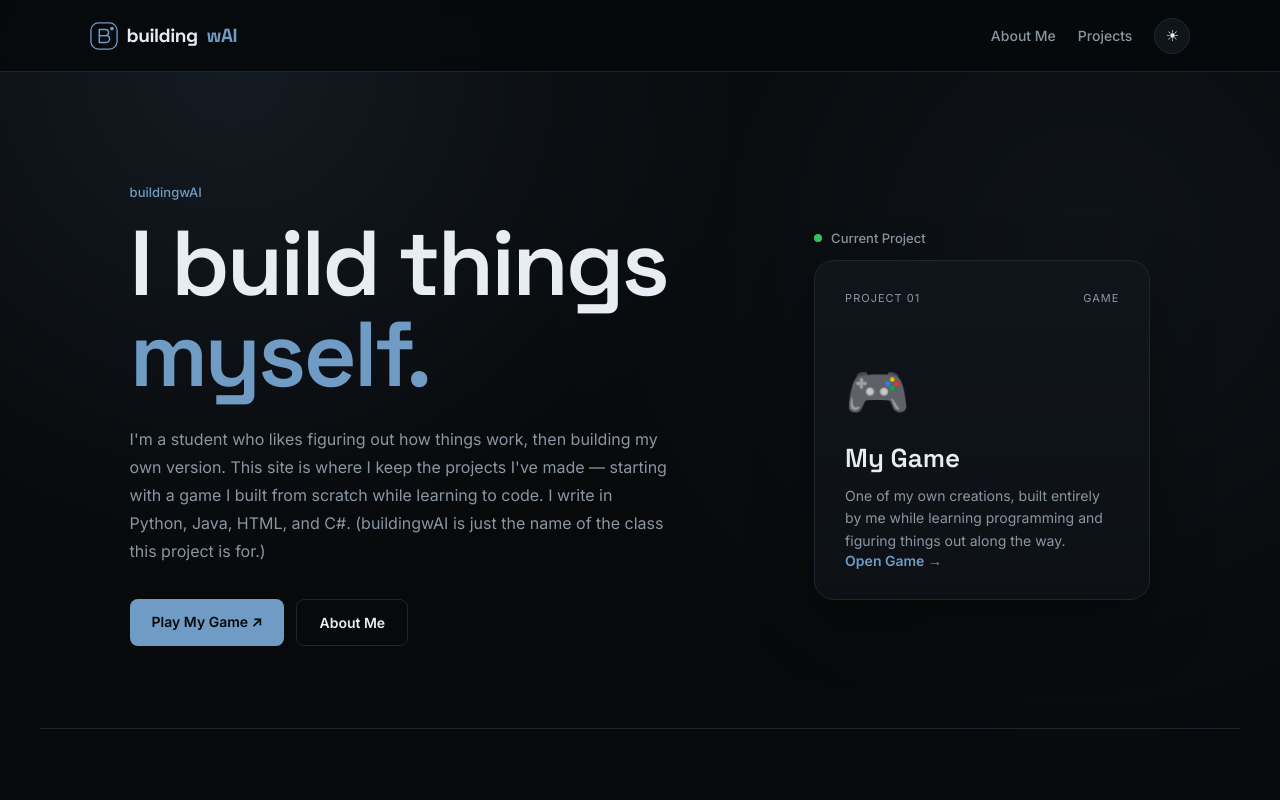
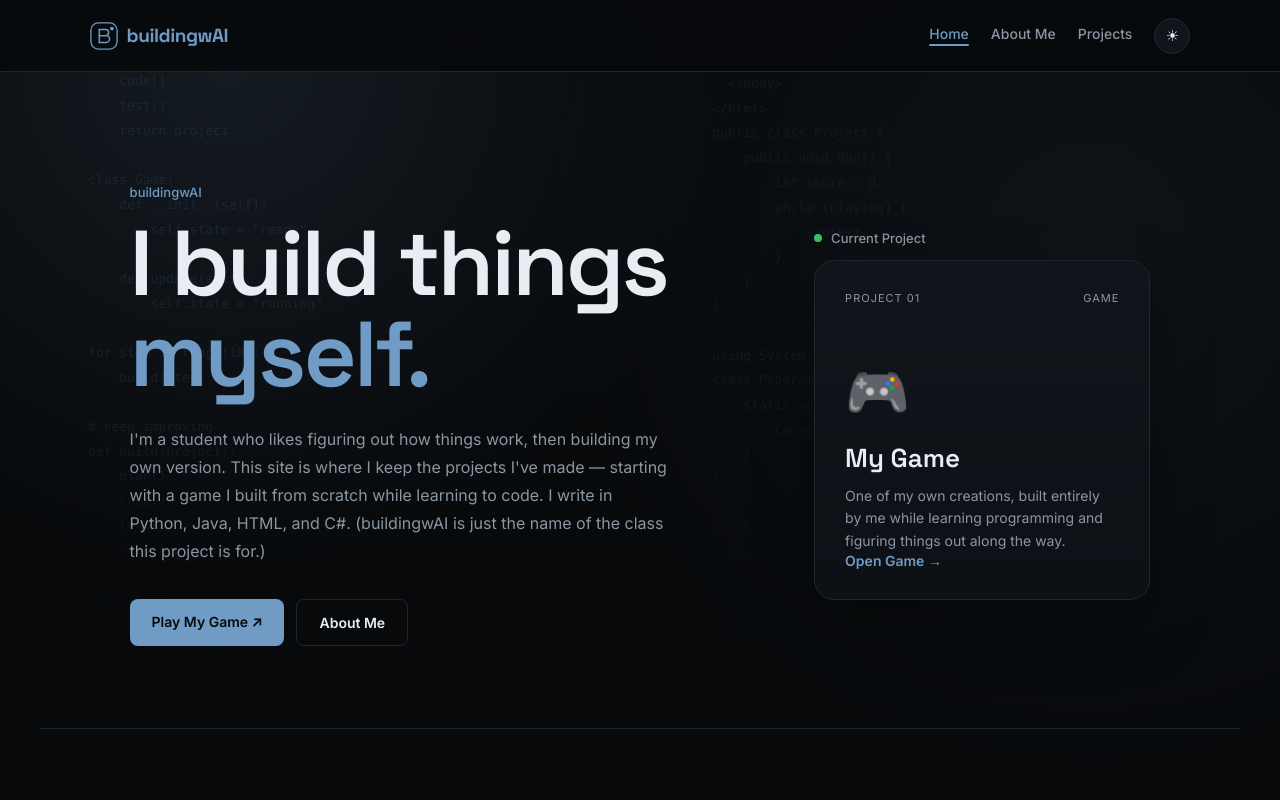
Before and after one commit to helpbyrehan/buildingwAI, a plain HTML site: page index.html in a window 1280 px wide. Shown: the top 800 px of the page. Drawn offline with Linux system fonts and the light colour scheme.

Commit message:
Update index.html

```diff
--- a/index.html
+++ b/index.html
@@ -203,6 +203,10 @@
         gap: 9px;
     }
 
+    .logo-text {
+        white-space: nowrap;
+    }
+
     .logo-mark {
         flex-shrink: 0;
         transition: transform 0.4s ease;
@@ -222,16 +226,38 @@
         gap: 22px;
     }
 
-    .nav-right a {
+    .nav-link {
+        position: relative;
         color: var(--muted);
         text-decoration: none;
         font-size: 14px;
         font-weight: 500;
-        transition: color 0.2s;
+        padding-bottom: 4px;
+        transition: color 0.25s ease;
     }
 
-    .nav-right a:hover {
+    .nav-link:hover {
         color: var(--accent);
+    }
+
+    .nav-link::after {
+        content: "";
+        position: absolute;
+        left: 0;
+        right: 100%;
+        bottom: 0;
+        height: 2px;
+        border-radius: 2px;
+        background: var(--accent);
+        transition: right 0.4s cubic-bezier(0.16, 1, 0.3, 1);
+    }
+
+    .nav-link.active {
+        color: var(--accent);
+    }
+
+    .nav-link.active::after {
+        right: 0;
     }
 
     .theme-button {
@@ -258,6 +284,7 @@
     /* HERO */
 
     .hero {
+        position: relative;
         max-width: 1200px;
         min-height: 82vh;
 
@@ -268,6 +295,66 @@
         grid-template-columns: 1.3fr 0.7fr;
         gap: 60px;
         align-items: center;
+        overflow: hidden;
+    }
+
+    .hero-content,
+    .hero > .feature-col {
+        position: relative;
+        z-index: 1;
+    }
+
+
+    /* FADED CODE BACKGROUND */
+
+    .code-bg {
+        position: absolute;
+        inset: 0;
+        z-index: 0;
+        overflow: hidden;
+        pointer-events: none;
+        -webkit-mask-image: linear-gradient(to bottom, black 45%, transparent 92%);
+        mask-image: linear-gradient(to bottom, black 45%, transparent 92%);
+    }
+
+    .code-col {
+        position: absolute;
+        top: 0;
+        white-space: pre;
+        font-family: 'SFMono-Regular', Consolas, 'Liberation Mono', Menlo, monospace;
+        font-size: 13px;
+        line-height: 1.9;
+        color: var(--accent);
+        opacity: 0.12;
+        animation: codeScroll 46s linear infinite;
+    }
+
+    .code-col.col-2 {
+        left: 56%;
+        animation-duration: 60s;
+        animation-direction: reverse;
+        opacity: 0.08;
+    }
+
+    .code-col:not(.col-2) {
+        left: 4%;
+    }
+
+    @keyframes codeScroll {
+        from { transform: translateY(0); }
+        to { transform: translateY(-50%); }
+    }
+
+    @media (max-width: 900px) {
+        .code-col.col-2 {
+            display: none;
+        }
+    }
+
+    @media (prefers-reduced-motion: reduce) {
+        .code-col {
+            animation: none;
+        }
     }
 
     .label {
@@ -653,7 +740,7 @@
             gap: 10px;
         }
 
-        .nav-right a {
+        .nav-link {
             font-size: 13px;
         }
 
@@ -676,7 +763,7 @@
 
 <nav>
 
-    <a href="#" class="logo">
+    <a href="#home" class="logo">
         <svg class="logo-mark" width="28" height="28" viewBox="0 0 30 30" fill="none" xmlns="http://www.w3.org/2000/svg">
             <rect x="1" y="1" width="28" height="28" rx="8" stroke="var(--accent)" stroke-width="1.4"/>
             <path d="M10 22V8" stroke="var(--accent)" stroke-width="1.6" stroke-linecap="round"/>
@@ -684,16 +771,20 @@
             <path d="M10 14.6H17.5C19.5 14.6 21 16.1 21 18C21 19.9 19.5 22 17.5 22H10" stroke="var(--accent)" stroke-width="1.6" stroke-linecap="round" stroke-linejoin="round"/>
             <circle cx="23.5" cy="7" r="2" fill="var(--accent)"/>
         </svg>
-        building<span>wAI</span>
+        <span class="logo-text">building<span>wAI</span></span>
     </a>
 
     <div class="nav-right">
 
-        <a href="#about">
+        <a href="#home" class="nav-link active" data-target="home">
+            Home
+        </a>
+
+        <a href="#about" class="nav-link" data-target="about">
             About Me
         </a>
 
-        <a href="#projects">
+        <a href="#projects" class="nav-link" data-target="projects">
             Projects
         </a>
 
@@ -712,9 +803,88 @@
 
 <!-- HOME -->
 
-<section class="hero">
+<section class="hero" id="home">
 
-    <div>
+    <div class="code-bg" aria-hidden="true">
+        <div class="code-col">def build(project):
+    plan()
+    code()
+    test()
+    return project
+
+class Game:
+    def __init__(self):
+        self.state = "ready"
+
+    def update(self):
+        self.state = "running"
+
+for step in range(10):
+    build(step)
+
+# keep improving
+def build(project):
+    plan()
+    code()
+    test()
+    return project
+
+class Game:
+    def __init__(self):
+        self.state = "ready"
+
+    def update(self):
+        self.state = "running"
+
+for step in range(10):
+    build(step)
+
+# keep improving</div>
+        <div class="code-col col-2">public class Project {
+    public void Run() {
+        int score = 0;
+        while (playing) {
+            score++;
+        }
+    }
+}
+
+using System;
+class Program {
+    static void Main() {
+        Console.WriteLine("ready");
+    }
+}
+
+&lt;html&gt;
+  &lt;body&gt;
+    &lt;!-- built by hand --&gt;
+  &lt;/body&gt;
+&lt;/html&gt;
+public class Project {
+    public void Run() {
+        int score = 0;
+        while (playing) {
+            score++;
+        }
+    }
+}
+
+using System;
+class Program {
+    static void Main() {
+        Console.WriteLine("ready");
+    }
+}
+
+&lt;html&gt;
+  &lt;body&gt;
+    &lt;!-- built by hand --&gt;
+  &lt;/body&gt;
+&lt;/html&gt;</div>
+    </div>
+
+    <div class="hero-content">
 
         <div class="label">
             buildingwAI
@@ -977,7 +1147,10 @@
 
 <script>
 
-    /* SUBTLE PARALLAX ON THE AMBIENT GLOW */
+    /* SUBTLE PARALLAX ON THE AMBIENT GLOW + CODE BACKGROUND FADE */
+
+    const codeBg = document.querySelector('.code-bg');
+    const heroEl = document.getElementById('home');
 
     if (!window.matchMedia('(prefers-reduced-motion: reduce)').matches) {
         let ticking = false;
@@ -985,11 +1158,19 @@
             if (!ticking) {
                 requestAnimationFrame(() => {
                     document.body.style.setProperty('--parallax-y', (window.scrollY * 0.06) + 'px');
+
+                    if (codeBg && heroEl) {
+                        const fade = 1 - Math.min(1, window.scrollY / (heroEl.offsetHeight * 0.7));
+                        codeBg.style.opacity = Math.max(0, fade);
+                    }
+
                     ticking = false;
                 });
                 ticking = true;
             }
         });
+    } else if (codeBg) {
+        codeBg.style.opacity = 1;
     }
 
 
@@ -1081,6 +1262,27 @@
         revealEls.forEach((el) => el.classList.add('in-view'));
     }
 
+
+    /* NAV TABS — highlight the tab for the section in view */
+
+    const navLinks = document.querySelectorAll('.nav-link');
+    const trackedSections = document.querySelectorAll('#home, #about, #projects');
+
+    if ('IntersectionObserver' in window && navLinks.length && trackedSections.length) {
+
+        const navObserver = new IntersectionObserver((entries) => {
+            entries.forEach((entry) => {
+                if (entry.isIntersecting) {
+                    navLinks.forEach((link) => {
+                        link.classList.toggle('active', link.dataset.target === entry.target.id);
+                    });
+                }
+            });
+        }, { threshold: 0.5, rootMargin: '-72px 0px -40% 0px' });
+
+        trackedSections.forEach((section) => navObserver.observe(section));
+    }
+
 </script>
 
 </body>
```
